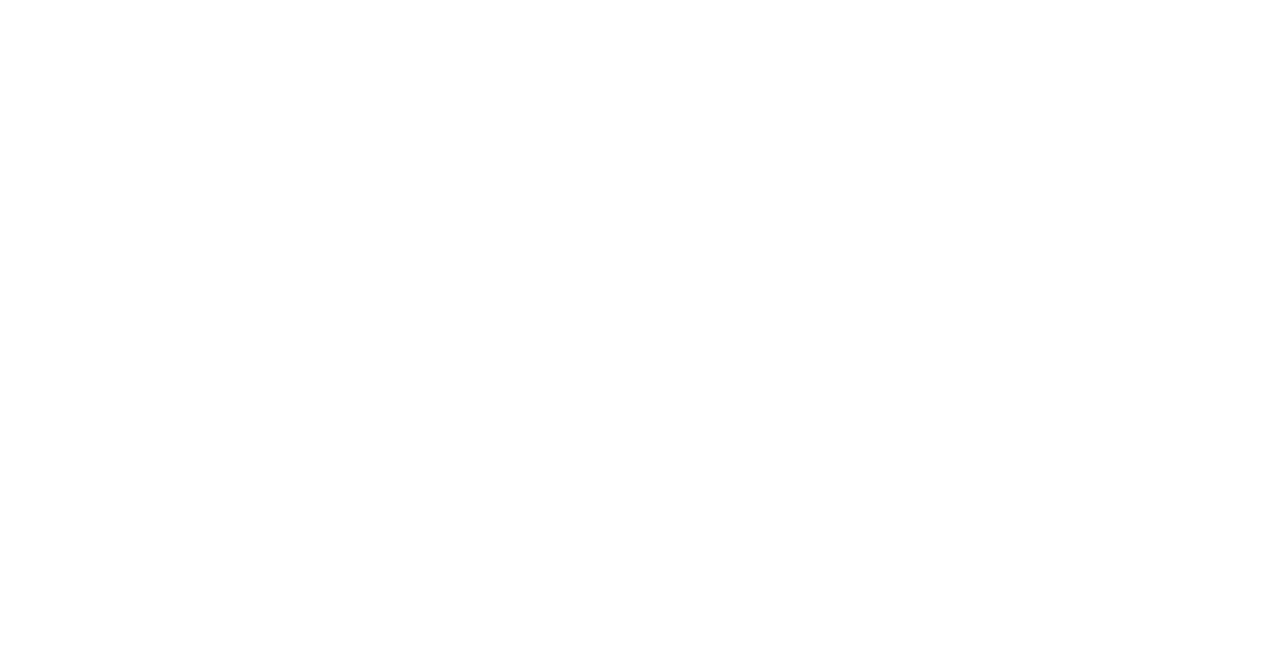
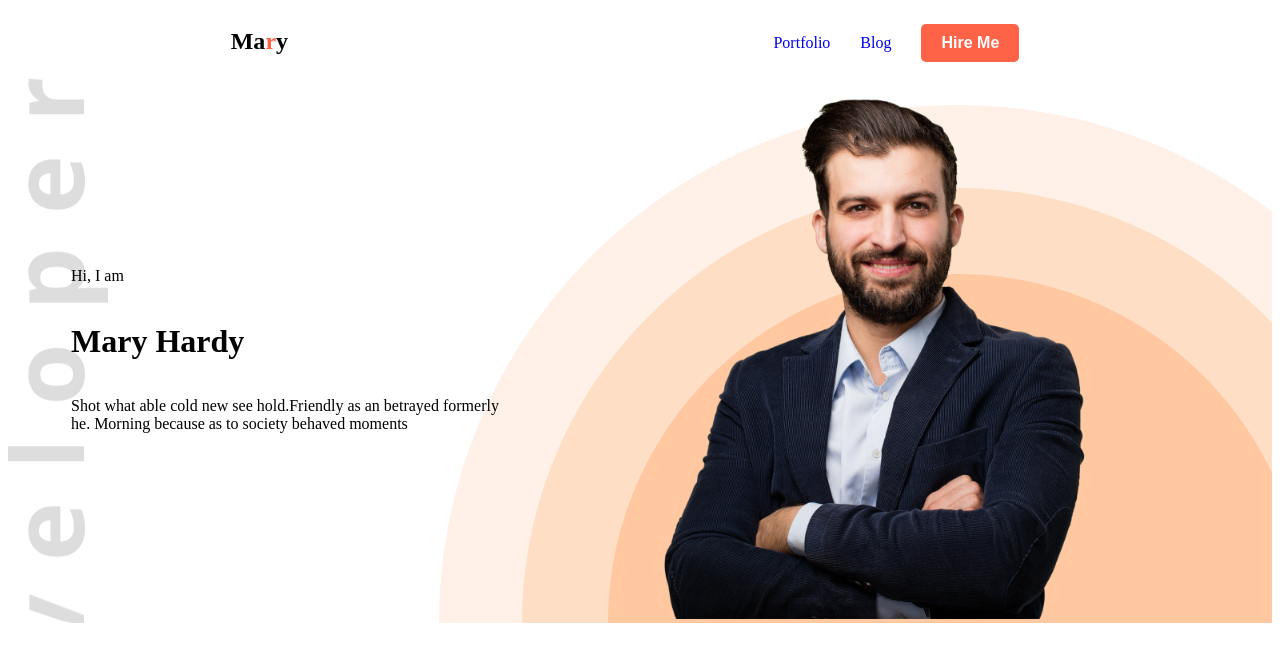
Before and after one commit to mehedi-hasan16/practice-portfolio, a plain HTML site: page index.html in a window 1280 px wide. Drawn offline with Linux system fonts and the light colour scheme.

Commit message:
complete header

```diff
--- a/index.html
+++ b/index.html
@@ -1,20 +1,43 @@
 <!DOCTYPE html>
 <html lang="en">
-<head>
-    <meta charset="UTF-8">
-    <meta name="viewport" content="width=device-width, initial-scale=1.0">
+  <head>
+    <meta charset="UTF-8" />
+    <meta name="viewport" content="width=device-width, initial-scale=1.0" />
     <title>portfolio</title>
-    <link rel="stylesheet" href="styles/styles.css">
-</head>
-<body>
+    <link rel="stylesheet" href="styles/styles.css" />
+  </head>
+  <body>
     <header>
-
+      <nav class="nav-bar">
+        <div>
+          <h1>Ma<span class="primary-color">r</span>y</h1>
+        </div>
+        <div>
+          <ul class="nav-item">
+            <li><a href="#">Portfolio</a></li>
+            <li><a href="#">Blog</a></li>
+            <li>
+              <a href="#"><button class="primary-btn">Hire Me</button></a>
+            </li>
+          </ul>
+        </div>
+      </nav>
+      <div class="banner">
+        <div class="banner-content">
+          <p>Hi, I am</p>
+          <h1>Mary Hardy</h1>
+          <p>
+            Shot what able cold new see hold.Friendly as an betrayed formerly
+            <br />
+            he. Morning because as to society behaved moments
+          </p>
+        </div>
+        <div>
+          <img class="banner-img" src="images/hardy.png" alt="" />
+        </div>
+      </div>
     </header>
-    <main>
-
-    </main>
-    <footer>
-
-    </footer>
-</body>
+    <main></main>
+    <footer></footer>
+  </body>
 </html>
--- a/styles/styles.css
+++ b/styles/styles.css
@@ -0,0 +1,43 @@
+.primary-color{
+    color:tomato;
+}
+.primary-btn{
+    background-color: tomato;
+    padding: 10px 20px;
+    border: none;
+    border-radius: 5px;
+    color: white;
+    font-weight: bold;
+    font-size: medium;
+
+}
+.nav-bar{
+    display: flex;
+    justify-content: space-around;
+}
+.nav-item{
+    display: flex;
+    align-items: center;
+}
+.nav-item > li{
+    margin-right: 30px;
+    list-style: none;
+}
+.nav-item > li > a{
+   text-decoration: none;
+}
+.banner{
+    display: flex;
+    justify-content: space-around;
+    background-image: url('../images/developer.png'), url('../images/header_bg.png');
+    background-repeat: no-repeat;
+    background-position:top left , bottom right;
+}
+.banner-img{
+    width: 80%;
+}
+.banner-content{
+display: flex;
+flex-direction: column;
+justify-content: center;
+}
```
